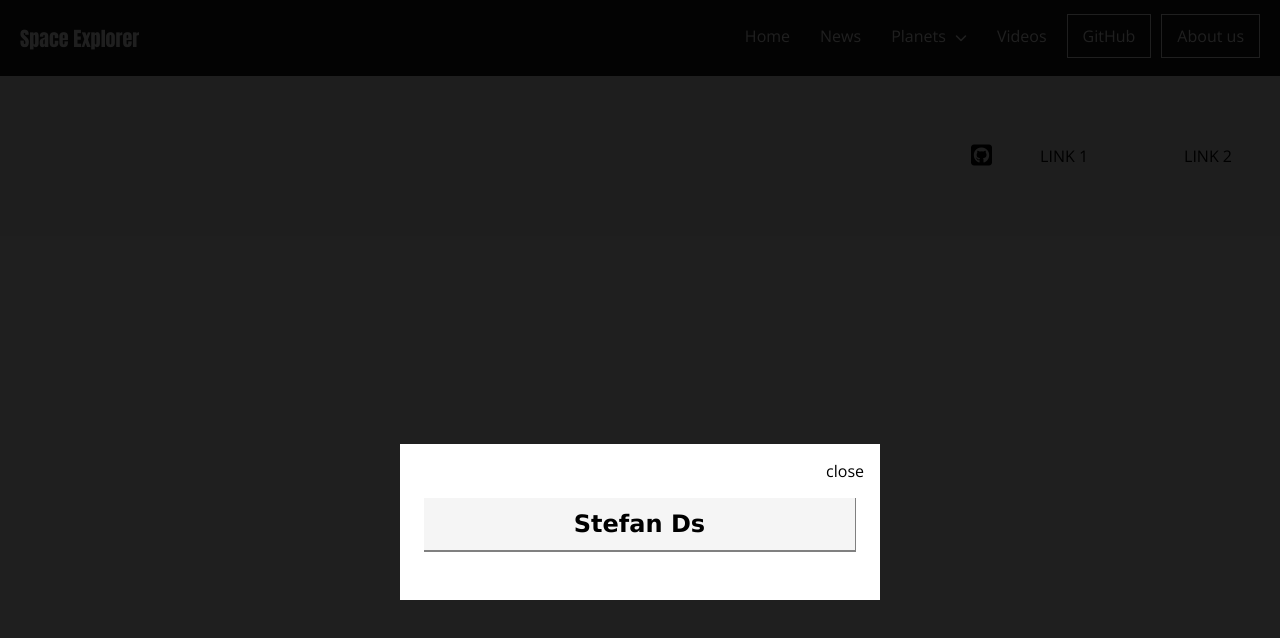
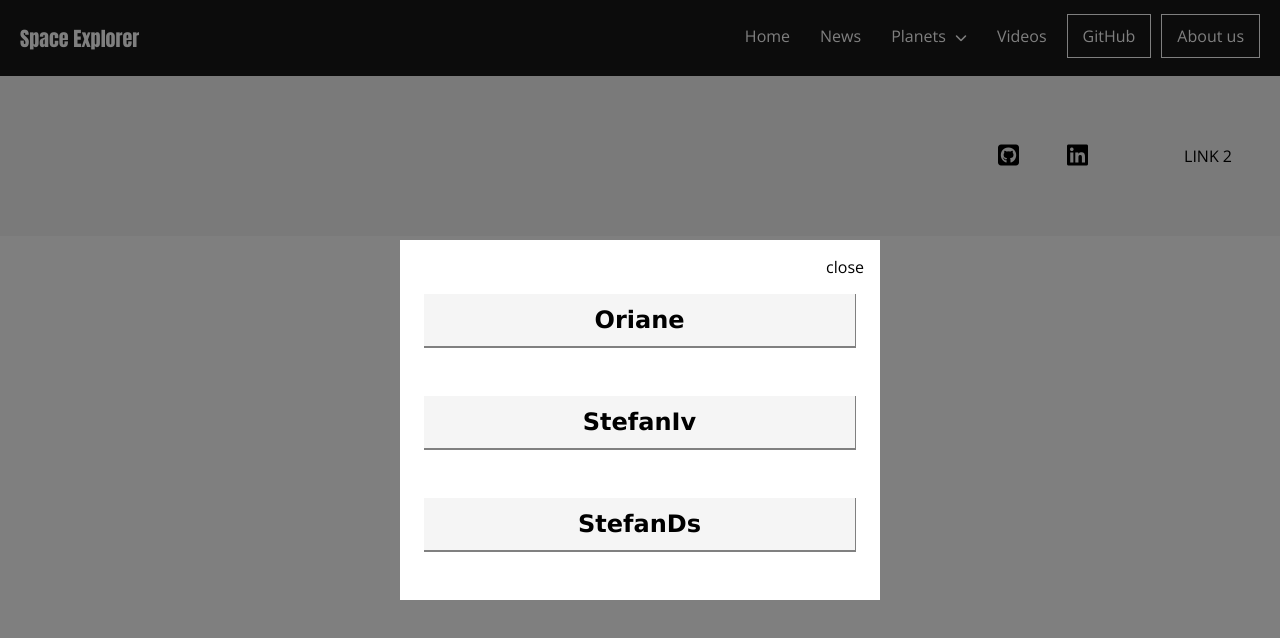
Before and after one commit to orianemgn/Space-explorer, a React (Create React App) app: page /news in a window 1280 px wide. Both pictures are taken after a click on the button 981 px from the left and 156 px from the top of the page. Shown: the top 638 px of the page. Built offline with nearby package versions, Linux system fonts and the light colour scheme; no server answers.

Commit message:
modal made as a component

```diff
--- a/src/components/Footer/Footer.jsx
+++ b/src/components/Footer/Footer.jsx
@@ -9,11 +9,11 @@ const gitHubLinks = [
     link: "https://github.com/orianemgn",
   },
   {
-    userName: "Stefan Iv",
+    userName: "StefanIv",
     link: "https://github.com/Stef14-bit",
   },
   {
-    userName: "Stefan Ds",
+    userName: "StefanDs",
     link: "https://github.com/StefanDsd",
   },
 ];
@@ -27,17 +27,16 @@ function Footer() {
         onClick={() => setOpenModal(true)}
         title={<i className="fa-brands fa-square-github"></i>}
       />
-      {openModal &&
-        gitHubLinks.map((e) => (
-          <LinksModal
-            userName={e.userName}
-            links={e.link}
-            onClick={() => setOpenModal(false)}
-          />
-        ))}
-      <a href="#" target="_blank">
-        LINK 1
-      </a>
+      {openModal && (
+        <LinksModal
+          gitHubLinks={gitHubLinks}
+          onClick={() => setOpenModal(false)}
+        />
+      )}
+      <FooterButton
+        onClick={() => setOpenModal(true)}
+        title={<i class="fa-brands fa-linkedin"></i>}
+      />
       <a href="#" target="_blank">
         LINK 2
       </a>
--- a/src/components/contact modal/LinksModal.jsx
+++ b/src/components/contact modal/LinksModal.jsx
@@ -1,16 +1,24 @@
 import React from "react";
 import "./LinksModal.css";
 
-function LinksModal({ onClick, userName, links }) {
+function LinksModal({ onClick, gitHubLinks }) {
   return (
     <div className="overlay" onClick={onClick}>
       <div className="modalContainer">
         <p className="closeBtn" onClick={onClick}>
           close
         </p>
-        <a href={links} target="_blank" rel="noreferrer" alt={userName}>
-          {userName}
-        </a>
+        {gitHubLinks.map((ele) => {
+          return (
+            <a
+              href={ele.link}
+              target="_blank"
+              rel="noreferrer"
+              alt={ele.userName}>
+              {ele.userName}
+            </a>
+          );
+        })}
       </div>
     </div>
   );
--- a/src/components/footer-button/app.css
+++ b/src/components/footer-button/app.css
@@ -3,4 +3,5 @@
   border: none;
   font-size: 1.5rem;
   cursor: pointer;
+  margin-right: 3rem;
 }
--- a/src/components/news-card/loading-spinner/app.css
+++ b/src/components/news-card/loading-spinner/app.css
@@ -12,7 +12,7 @@
   border: 10px solid #f3f3f3; /* Light grey */
   border-top: 10px solid #383636; /* Black */
   border-radius: 50%;
-  animation: spinner 1.5s linear infinite;
+  animation: spinner 1s linear infinite;
 }
 .spinner-container {
   display: flex;
```
